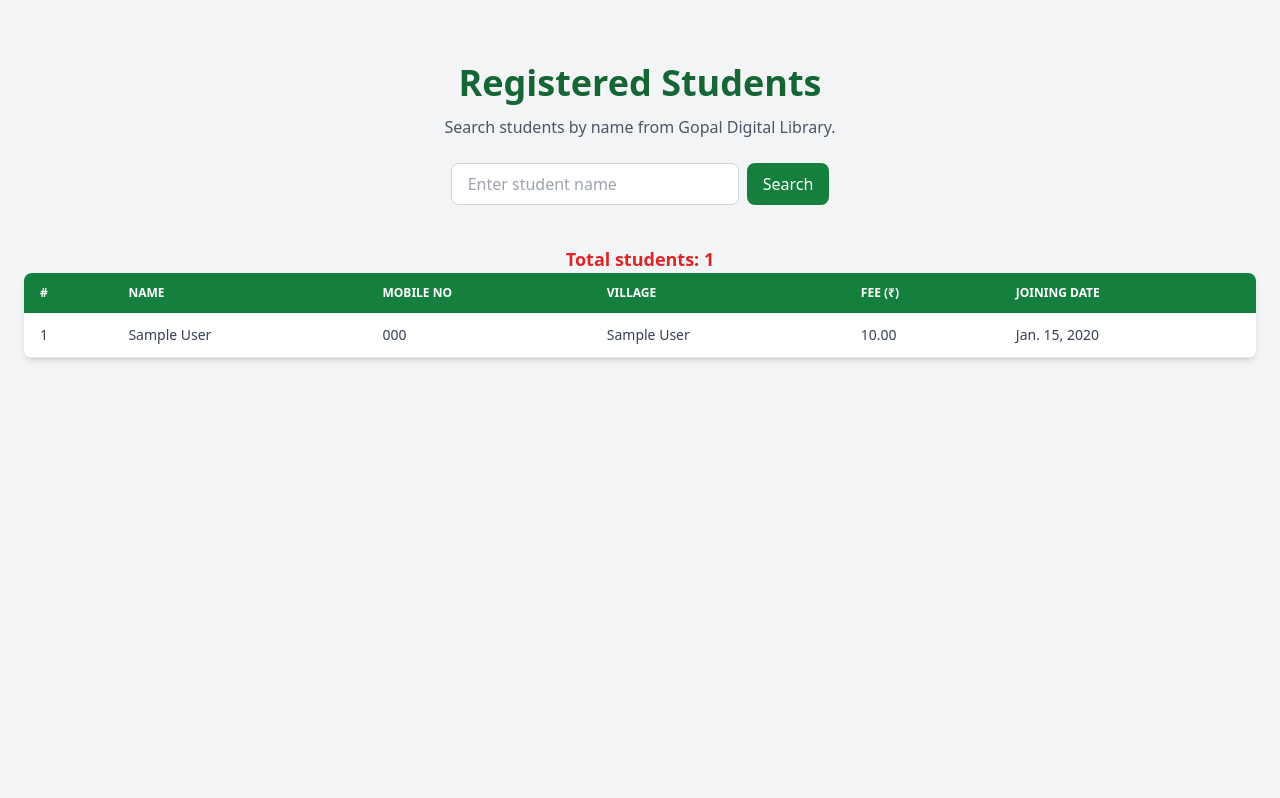
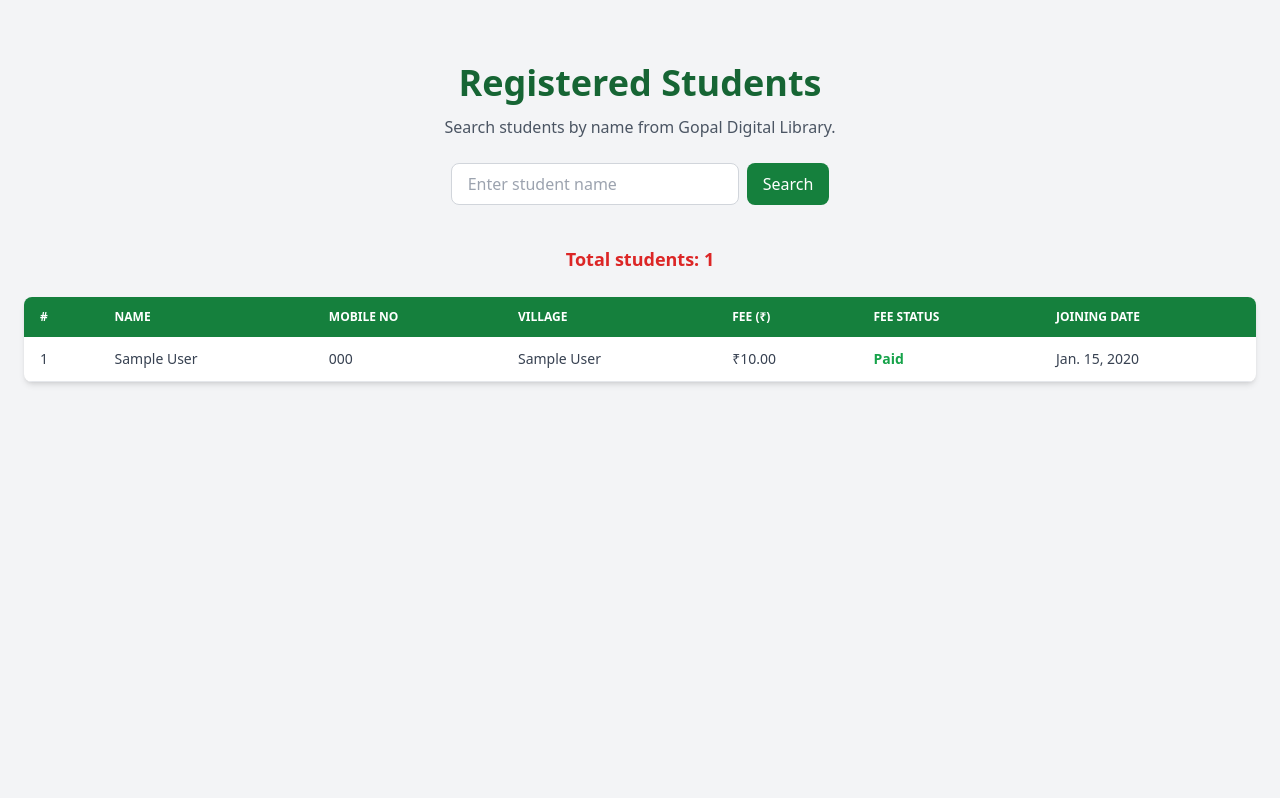
Before and after one commit to MohitKumar9718/Digital-Library-system, a Django app: page /student/ in a window 1280 px wide. Shown: the part 65-863 px from the top of the page. Run offline with Django 5.2, Linux system fonts and the light colour scheme; tables that the repository leaves empty hold one stand-in row (values such as "Sample post"); some libraries are stand-ins or nearby versions.

Commit message:
Updated Student model, admin, and Student.html to include fee status

```diff
--- a/library/models.py
+++ b/library/models.py
@@ -1,18 +1,23 @@
-
-
-# Create your models here.
+# library/models.py
 
 from django.db import models
 
 class Student(models.Model):
+    FEE_STATUS_CHOICES = [
+        ('Paid', 'Paid'),
+        ('Not Paid', 'Not Paid')
+    ]
+
     name = models.CharField(max_length=100)
     mobile_no = models.CharField(max_length=15)
     village_name = models.CharField(max_length=100)
     fee = models.DecimalField(max_digits=10, decimal_places=2)
     joining_date = models.DateField()
+    fee_status = models.CharField(max_length=10, choices=FEE_STATUS_CHOICES, default='Not Paid')
 
     def __str__(self):
         return self.name
+
 
 class Contact(models.Model):
     name = models.CharField(max_length=100)
@@ -24,7 +29,6 @@ class Contact(models.Model):
         return self.name
 
 
-
 class Seat(models.Model):
     seat_number = models.CharField(max_length=10)
     row = models.CharField(max_length=5)
--- a/templates/Student.html
+++ b/templates/Student.html
@@ -2,8 +2,6 @@
 {% include "header.html" %}
 
 <!-- Students Section -->
-
-
 <section class="py-16 bg-gray-100 min-h-screen">
   <div class="container mx-auto px-6">
 
@@ -32,12 +30,13 @@
       </form>
     </div>
 
+    <!-- Total count -->
     <p class="text-center text-lg text-red-600 font-semibold">
       Total students: {{ students|length }}
     </p>
 
     <!-- Table -->
-    <div class="overflow-x-auto bg-white rounded-lg shadow-md">
+    <div class="overflow-x-auto bg-white rounded-lg shadow-md mt-6">
       <table class="min-w-full text-left text-sm table-auto">
         <thead class="bg-green-700 text-white uppercase text-xs">
           <tr>
@@ -46,6 +45,7 @@
             <th class="py-3 px-4">Mobile No</th>
             <th class="py-3 px-4">Village</th>
             <th class="py-3 px-4">Fee (₹)</th>
+            <th class="py-3 px-4">Fee Status</th>
             <th class="py-3 px-4">Joining Date</th>
           </tr>
         </thead>
@@ -56,12 +56,19 @@
               <td class="py-3 px-4">{{ student.name }}</td>
               <td class="py-3 px-4">{{ student.mobile_no }}</td>
               <td class="py-3 px-4">{{ student.village_name }}</td>
-            <td class="py-3 px-4">{{ student.fee }}</td>
+              <td class="py-3 px-4">₹{{ student.fee }}</td>
+              <td class="py-3 px-4">
+                {% if student.fee_status == "Paid" %}
+                  <span class="text-green-600 font-semibold">Paid</span>
+                {% else %}
+                  <span class="text-red-600 font-semibold">Not Paid</span>
+                {% endif %}
+              </td>
               <td class="py-3 px-4">{{ student.joining_date }}</td>
             </tr>
           {% empty %}
             <tr>
-            <td colspan="6" class="py-6 px-4 text-center text-gray-500">No students found.</td>
+              <td colspan="7" class="py-6 px-4 text-center text-gray-500">No students found.</td>
             </tr>
           {% endfor %}
         </tbody>
```
Also changed, not shown: library/admin.py (+9 -3 lines), library/migrations/0003_student_fee_status.py (added). Lines whose indentation alone changed are shown as unchanged.
